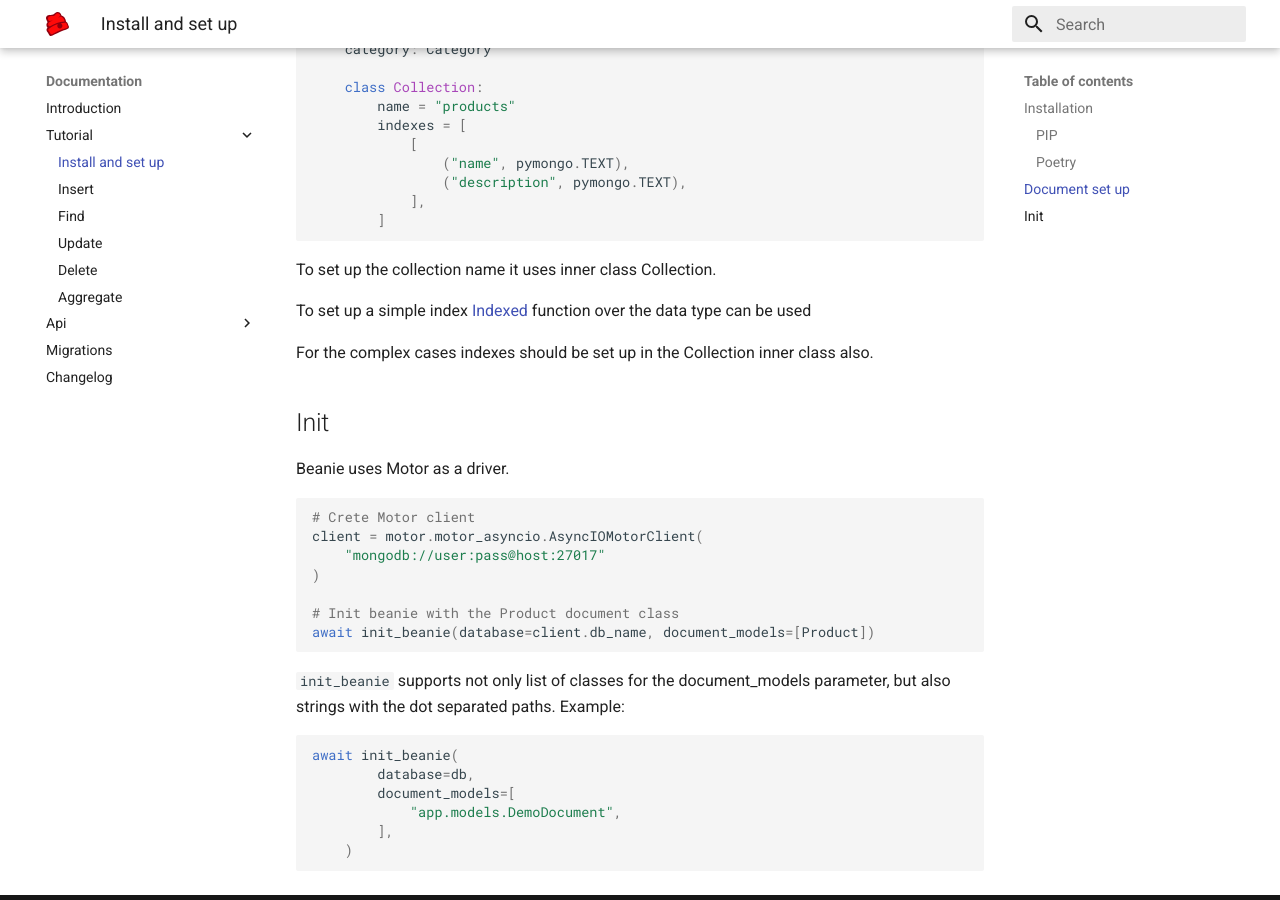
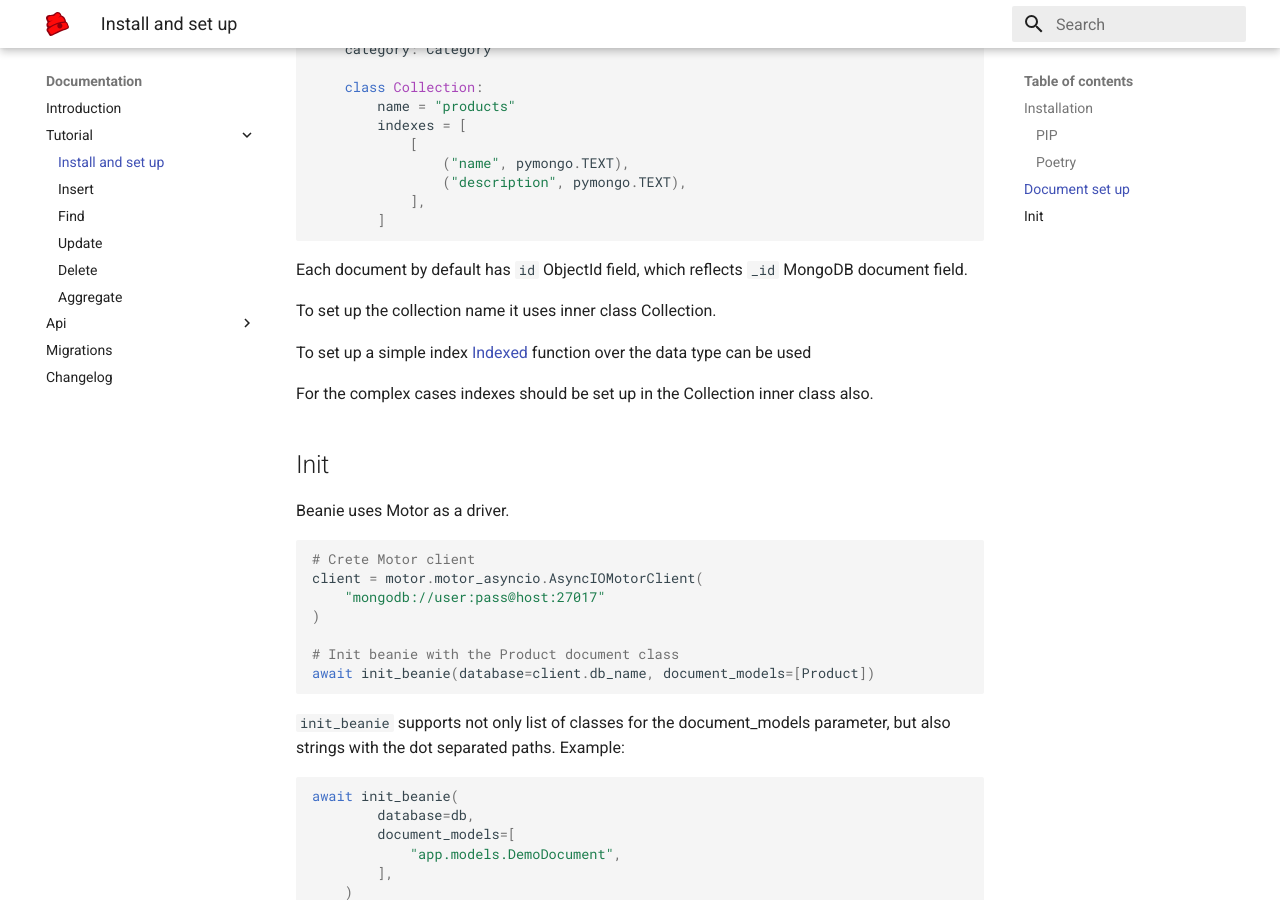
Before and after one commit to BeanieODM/beanie, an MkDocs documentation site: the page built from docs/tutorial/install.md, in a window 1280 px wide and 900 px high, scrolled down 839 px. Built offline with MkDocs 1.6.1 and Material for MkDocs 9.7.7, drawn with Linux system fonts in a browser that asks for light colours.

Commit message:
update docs

````diff
--- a/docs/tutorial/install.md
+++ b/docs/tutorial/install.md
@@ -45,6 +45,7 @@ class Product(Document):  # This is the model
         ]
 
 ```
+Each document by default has `id` ObjectId field, which reflects `_id` MongoDB document field.
 
 To set up the collection name it uses inner class Collection.
 
````
Also changed, not shown: docs/index.md (+1 -0 lines).
